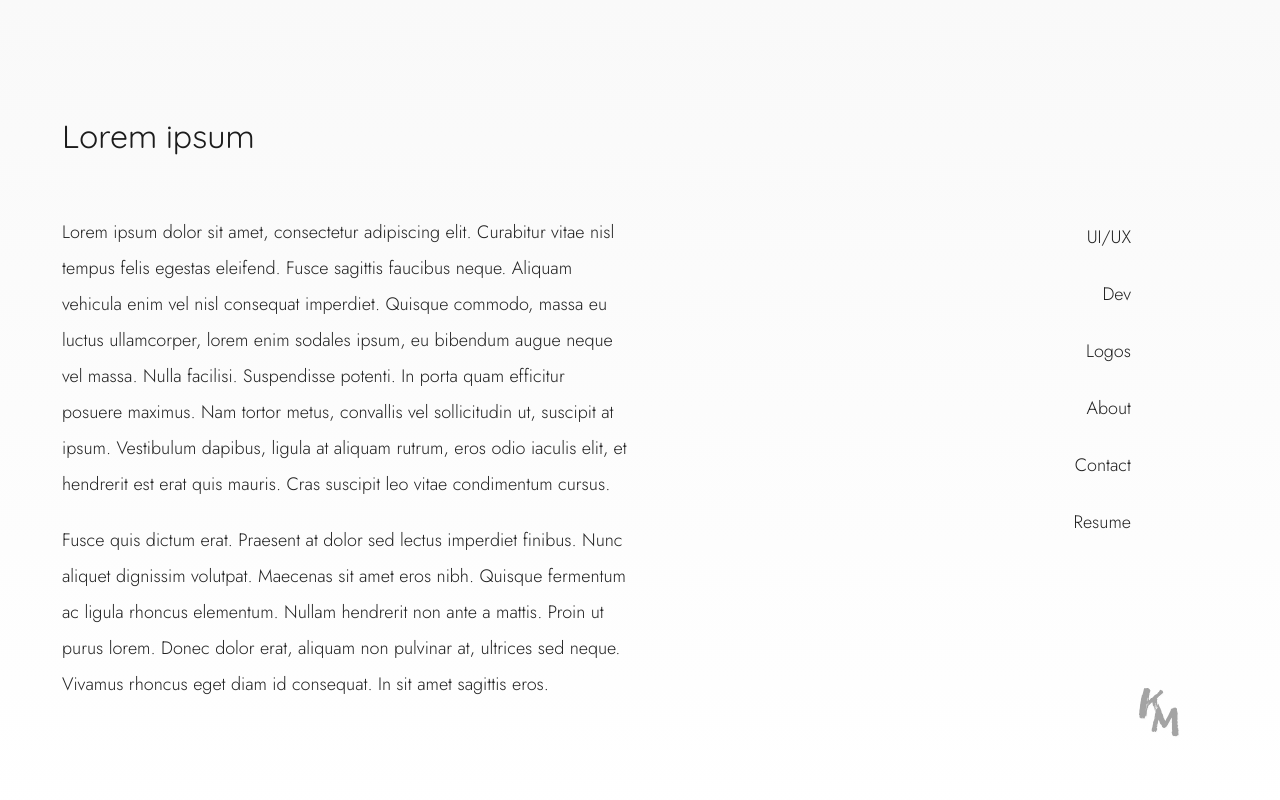
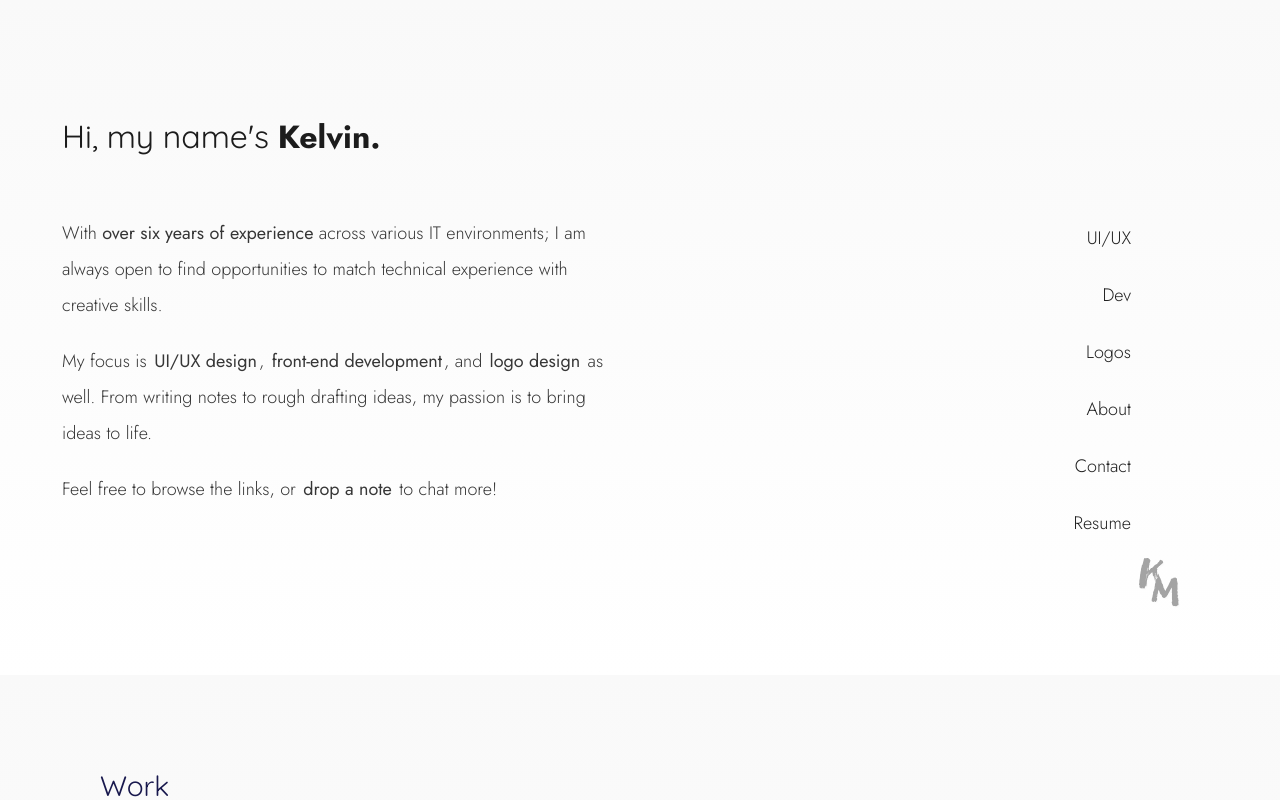
Before and after one commit to keljr021/portfolio-2023, a Vue app: page / in a window 1280 px wide. Shown: the top 800 px of the page. Built offline with nearby package versions, Linux system fonts and the light colour scheme.

Commit message:
Added content to CTA section

```diff
--- a/src/components/Cta.vue
+++ b/src/components/Cta.vue
@@ -29,12 +29,12 @@ export default {
     <v-container fluid class="cta">
         <v-row class="pa-3 justify-center">
             <v-col>
-                <h1 class="cta-title">Lorem ipsum</h1>
+                <h1 class="cta-title">Hi, my name's <b class="color:#18184d">Kelvin.</b></h1>
             </v-col>
         </v-row>
         <v-row class="px-3 py-2 justify-center">
             <v-col>
-                <CtaText />
+                <CtaText @scrollTo="scrollTo" />
             </v-col>
             <v-col v-if="!$vuetify.display.xs">
                 <CtaMenu @scrollTo="scrollTo" :navItems="navItems"/>
--- a/src/components/partials/CtaText.vue
+++ b/src/components/partials/CtaText.vue
@@ -1,17 +1,46 @@
-<script setup></script>
+<script>
+export default {
+    name: 'ctaText',
+    emits: [
+        'scrollTo'
+    ],
+    methods: {
+        scrollTo(input) {
+            this.$emit('scrollTo', input)
+        }
+    }
+}
+</script>
 
 <template>
     <div class="cta-text">
-        <p>Lorem ipsum dolor sit amet, consectetur adipiscing elit. Curabitur vitae nisl tempus felis egestas eleifend. Fusce sagittis faucibus neque. Aliquam vehicula enim vel nisl consequat imperdiet. Quisque commodo, massa eu luctus ullamcorper, lorem enim sodales ipsum, eu bibendum augue neque vel massa. Nulla facilisi. Suspendisse potenti. In porta quam efficitur posuere maximus. Nam tortor metus, convallis vel sollicitudin ut, suscipit at ipsum. Vestibulum dapibus, ligula at aliquam rutrum, eros odio iaculis elit, et hendrerit est erat quis mauris. Cras suscipit leo vitae condimentum cursus.</p>
-        <p>Fusce quis dictum erat. Praesent at dolor sed lectus imperdiet finibus. Nunc aliquet dignissim volutpat. Maecenas sit amet eros nibh. Quisque fermentum ac ligula rhoncus elementum. Nullam hendrerit non ante a mattis. Proin ut purus lorem. Donec dolor erat, aliquam non pulvinar at, ultrices sed neque. Vivamus rhoncus eget diam id consequat. In sit amet sagittis eros.</p>
+        <p>With <b>over six years of experience</b> across various IT environments; I am always open to find opportunities to match technical experience with creative skills.</p>
+        <p>My focus is
+            <span class="cta-link" @click="scrollTo('ui')">UI/UX design</span>,
+            <span class="cta-link" @click="scrollTo('dev')">front-end development</span>, and
+            <span class="cta-link" @click="scrollTo('logos')">logo design</span> as well. From writing notes to rough drafting ideas, my passion is to bring ideas to life.</p>
+        <p>Feel free to browse the links, or <span class="cta-link" @click="scrollTo('contact')">drop a note</span> to chat more!</p>
     </div>
 </template>
 
-<style scoped>
+<style lang="scss" scoped>
 .cta-text p {
     font-size: 18px;
     font-weight: 300;
     line-height: 2;
     padding: 10px 0;
+    opacity: 0.9;
+
+    .cta-link {
+        cursor: pointer;
+        padding: 0 2px;
+        font-weight: normal;
+
+        &:hover {
+            color: #18184d;
+            text-decoration: underline;
+            opacity: 1;
+        }
+    }
 }
 </style>
```
